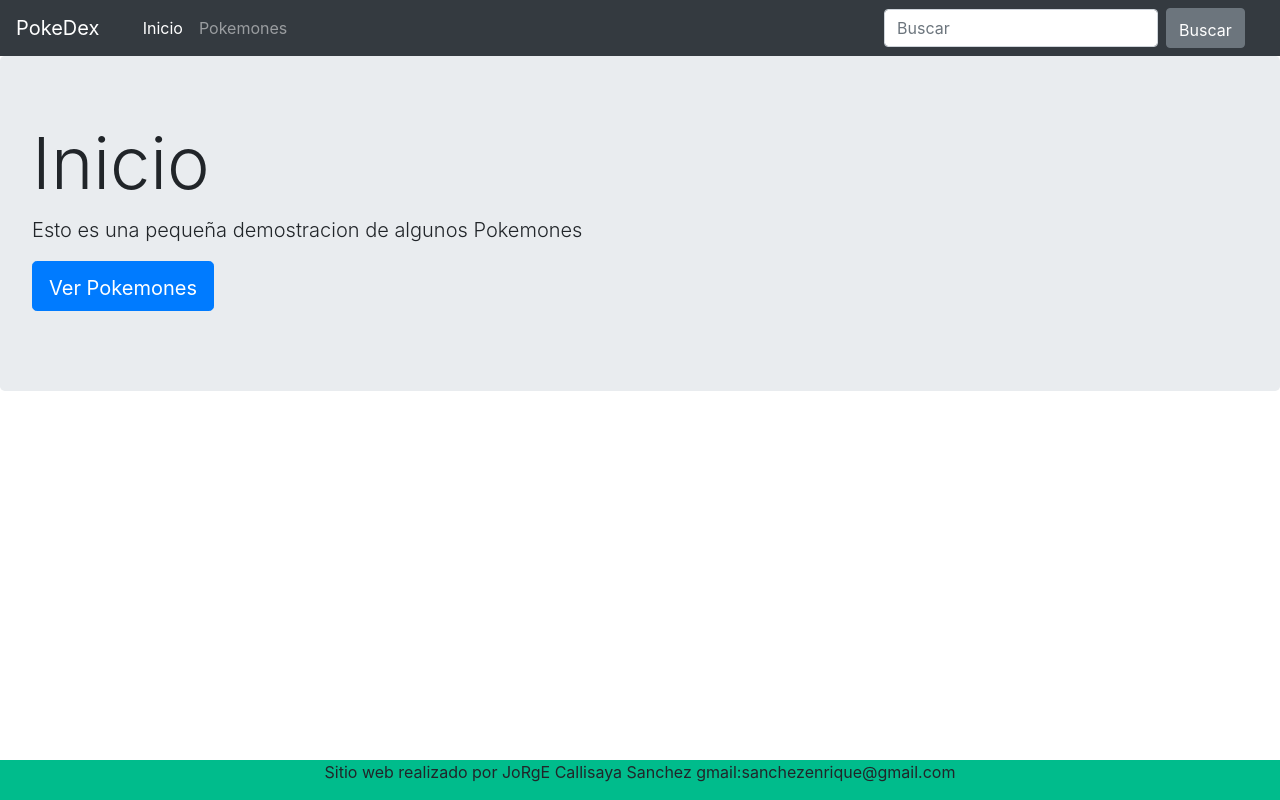
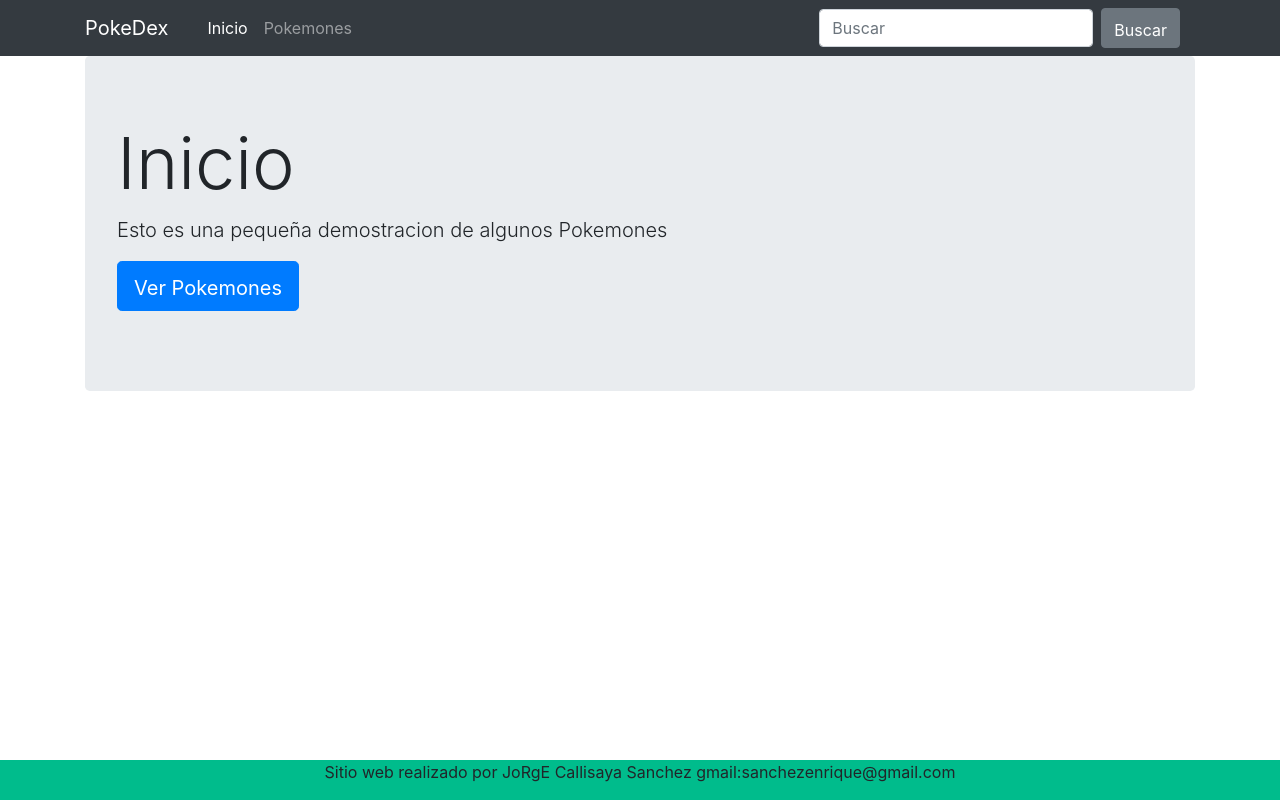
Before and after one commit to jecs580/DemoPokedex, an Angular app: page /inicio in a window 1280 px wide. Built offline with nearby package versions, Linux system fonts and the light colour scheme.

Commit message:
poniedo las cosas como estaban con bostswatch

```diff
--- a/src/app/app.component.html
+++ b/src/app/app.component.html
@@ -1,3 +1,5 @@
 <app-cabecera></app-cabecera>
-<router-outlet></router-outlet>
+<div class="container">
+    <router-outlet></router-outlet>
+</div>
 <app-footer></app-footer>
--- a/src/app/app.module.ts
+++ b/src/app/app.module.ts
@@ -12,9 +12,8 @@ import { PokemonesComponent } from './components/pokemones/pokemones.component';
 const routes: Routes = [
   { path: 'pokemones', component: PokemonesComponent },
   { path: 'inicio', component: InicioComponent },
-  { path: '', component: InicioComponent, pathMatch: 'full' },
-  { path: '', component: InicioComponent, pathMatch: 'full' },
-  { path: '**', redirectTo: '/inicio', pathMatch: 'full' }
+  { path: '', redirectTo: 'inicio', pathMatch: 'full'},
+  { path: '**', redirectTo: 'inicio', pathMatch: 'full' }
 ];
 
 @NgModule({
--- a/src/app/components/cabecera/cabecera.component.html
+++ b/src/app/components/cabecera/cabecera.component.html
@@ -1,4 +1,5 @@
 <nav class="navbar navbar-expand-lg navbar-dark bg-dark">
+  <div class="container">
       <a class="navbar-brand" href="#"><font style="vertical-align: inherit;"><font style="vertical-align: inherit;">PokeDex</font></font></a>
       <button class="navbar-toggler" type="button" data-toggle="collapse" data-target="#navbarColor02" aria-controls="navbarColor02" aria-expanded="false" aria-label="Toggle navigation">
         <span class="navbar-toggler-icon"></span>
@@ -18,4 +19,6 @@
           <button class="btn btn-secondary my-2 my-sm-0" type="submit"><font style="vertical-align: inherit;"><font style="vertical-align: inherit;">Buscar</font></font></button>
         </form>
       </div>
+  </div>
+
 </nav>
--- a/src/app/components/inicio/inicio.component.html
+++ b/src/app/components/inicio/inicio.component.html
@@ -2,6 +2,6 @@
   <h1 class="display-3"><font style="vertical-align: inherit;"><font style="vertical-align: inherit;">Inicio</font></font></h1>
   <p class="lead"><font style="vertical-align: inherit;"><font style="vertical-align: inherit;">Esto es una pequeña demostracion de algunos Pokemones</font></font></p>
   <p class="lead">
-    <a class="btn btn-primary btn-lg" href="#" role="button"><font style="vertical-align: inherit;"><font style="vertical-align: inherit;">Ver Pokemones</font></font></a>
+    <a class="btn btn-primary btn-lg" [routerLink]="['/pokemones']" role="button"><font style="vertical-align: inherit;"><font style="vertical-align: inherit;">Ver Pokemones</font></font></a>
   </p>
 </div>
```
Lines whose indentation alone changed are shown as unchanged.
